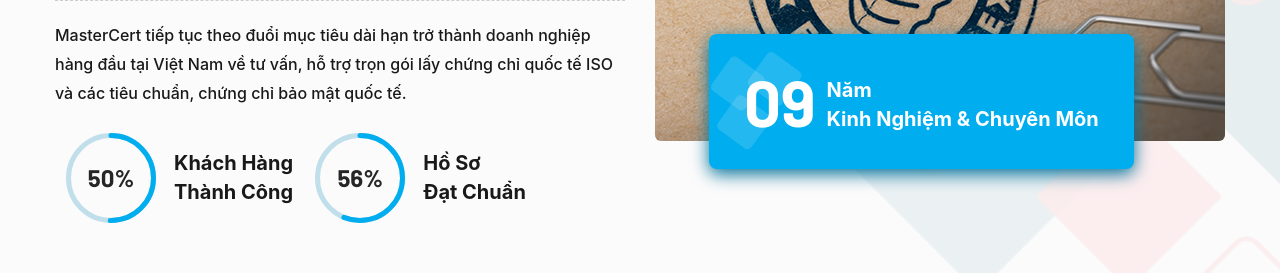
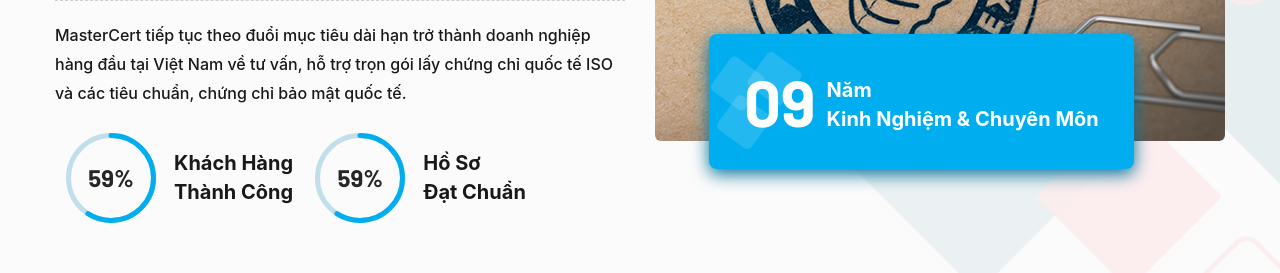
Before and after one commit to katetan3001/ISO_Agency_WebBlog, a React (Create React App) app: page / in a window 1280 px wide. Shown: the part 2380-2653 px from the top of the page. Built offline with nearby package versions, Linux system fonts and the light colour scheme; some icons are missing; a web font is replaced by a local one.

Commit message:
cap nhat ty le tu van va link social

```diff
--- a/src/components/home/FlatAbout.jsx
+++ b/src/components/home/FlatAbout.jsx
@@ -20,7 +20,7 @@
                         </p>
                         <div className="progress-about">
                             <div className="couter">
-                                <div className="chart" data-percent="85">
+                                <div className="chart" data-percent="100">
                                     <span className="percent">0</span>
                                 </div>
                                 <h3 className="heading-progress">Khách Hàng<br/>
@@ -29,7 +29,7 @@
                         </div>
                         <div className="progress-about">
                             <div className="couter">
-                                <div className="chart" data-percent="95">
+                                <div className="chart" data-percent="100">
                                     <span className="percent">0</span>
                                 </div>
                                 <h3 className="heading-progress">Hồ Sơ<br/>
```
